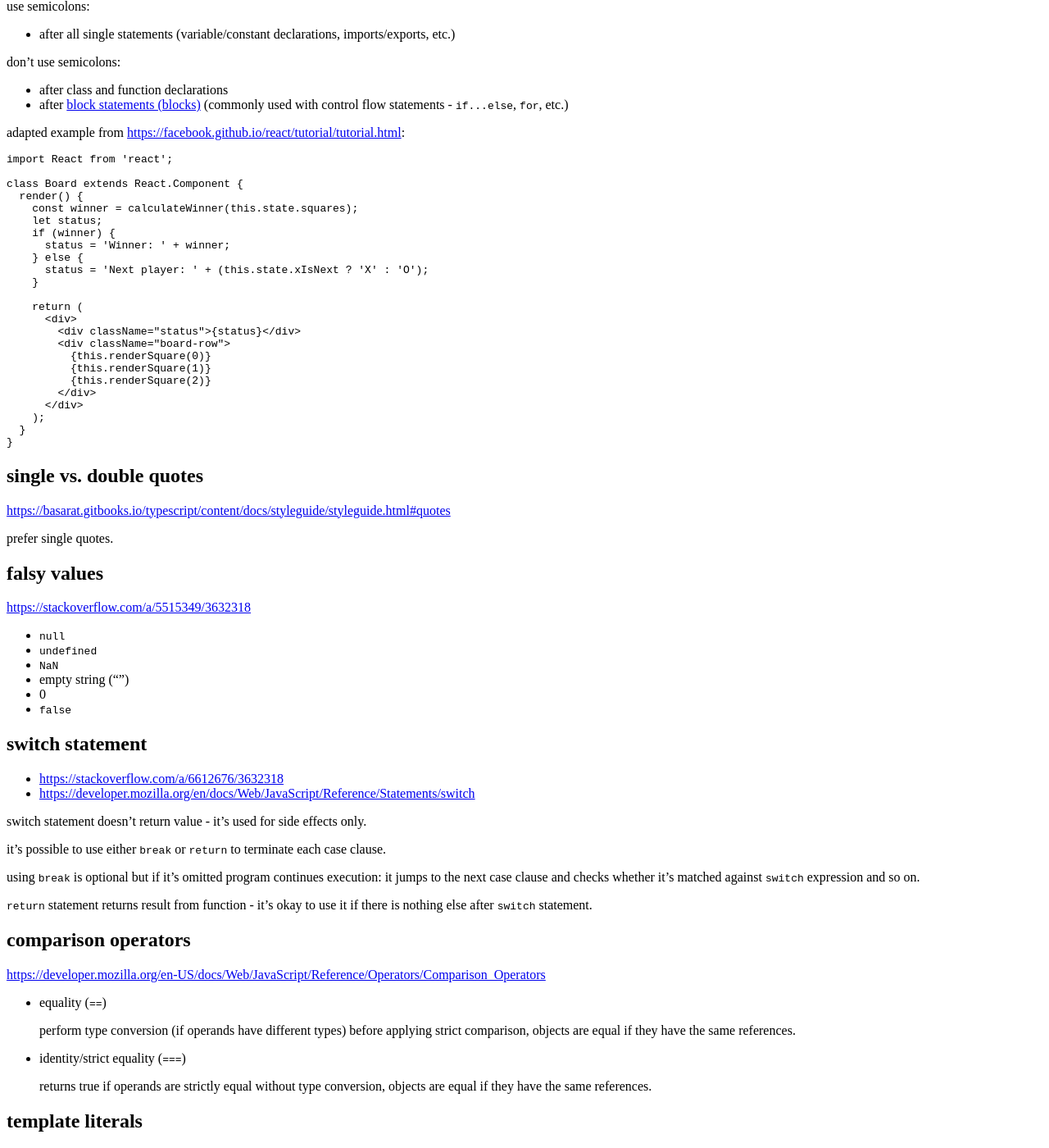
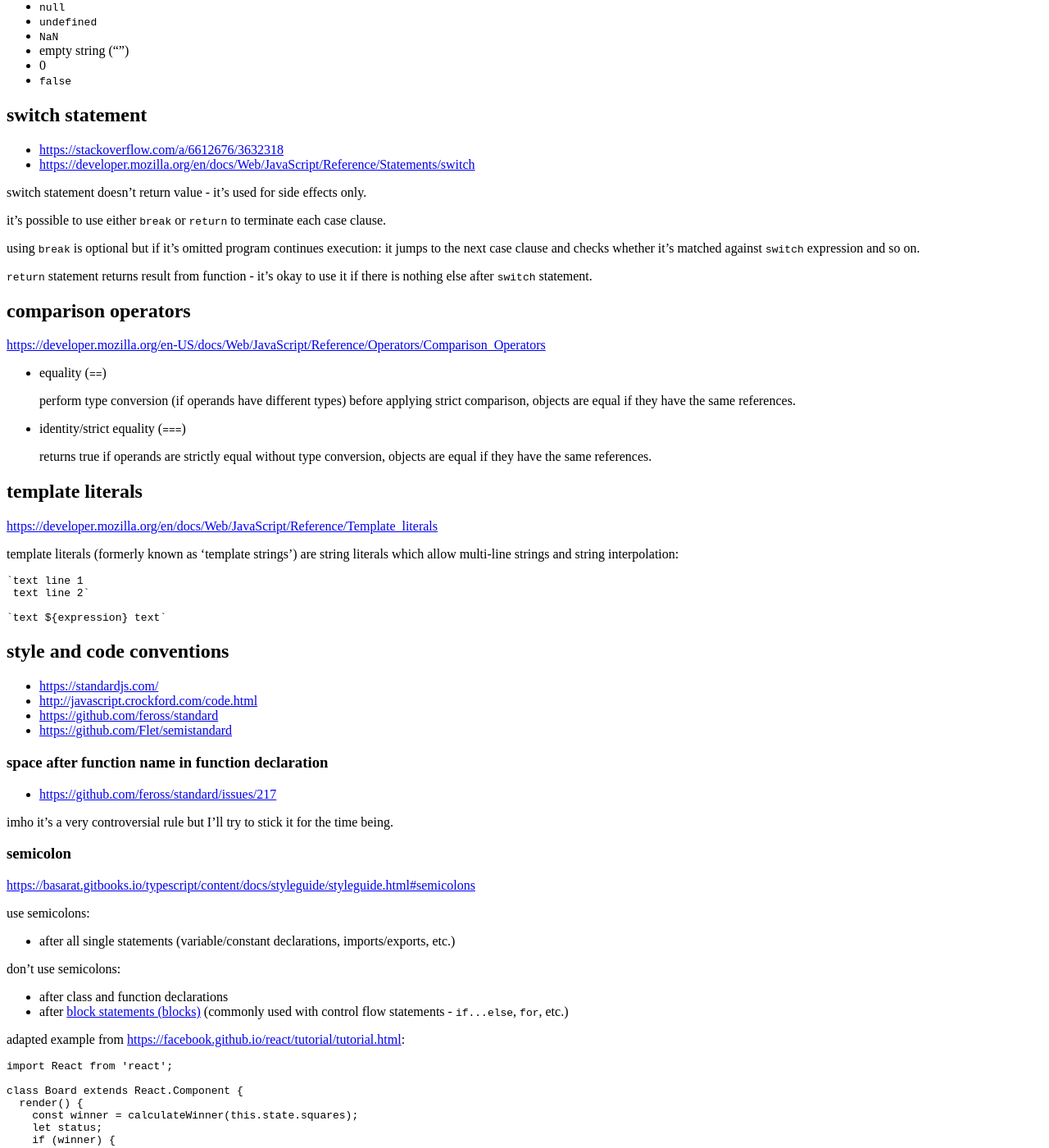
Before and after one commit to tap349/tap349.github.io, a Jekyll site: the page built from _posts/2017-05-30-javascript.md, in a window 1280 px wide and 1400 px high, scrolled down 822 px. Shown: the whole window at 82% size. Built offline with Jekyll 4.4.1, drawn with Linux system fonts in a browser that asks for light colours; some of the changed text lies outside the part shown.

Commit message:
update 2017-06-08_20:51:38

````diff
--- a/_posts/2017-05-30-javascript.md
+++ b/_posts/2017-05-30-javascript.md
@@ -41,55 +41,6 @@
 ### constructor function
 
 <https://developer.mozilla.org/en-US/docs/Web/JavaScript/Reference/Operators/new#Description>
-
-## semicolon
-
-<https://basarat.gitbooks.io/typescript/content/docs/styleguide/styleguide.html#semicolons>
-
-use semicolons:
-
-- after all single statements (variable/constant declarations, imports/exports, etc.)
-
-don't use semicolons:
-
-- after class and function declarations
-- after [block statements (blocks)](https://developer.mozilla.org/en/docs/Web/JavaScript/Reference/Statements/block)
-  (commonly used with control flow statements - `if...else`, `for`, etc.)
-
-adapted example from <https://facebook.github.io/react/tutorial/tutorial.html>:
-
-```javascript
-import React from 'react';
-
-class Board extends React.Component {
-  render() {
-    const winner = calculateWinner(this.state.squares);
-    let status;
-    if (winner) {
-      status = 'Winner: ' + winner;
-    } else {
-      status = 'Next player: ' + (this.state.xIsNext ? 'X' : 'O');
-    }
-
-    return (
-      <div>
-        <div className="status">{status}</div>
-        <div className="board-row">
-          {this.renderSquare(0)}
-          {this.renderSquare(1)}
-          {this.renderSquare(2)}
-        </div>
-      </div>
-    );
-  }
-}
-```
-
-## single vs. double quotes
-
-<https://basarat.gitbooks.io/typescript/content/docs/styleguide/styleguide.html#quotes>
-
-prefer single quotes.
 
 ## falsy values
 
@@ -145,3 +96,65 @@
 
 `text ${expression} text`
 ```
+
+## style and code conventions
+
+- <https://standardjs.com/>
+- <http://javascript.crockford.com/code.html>
+- <https://github.com/feross/standard>
+- <https://github.com/Flet/semistandard>
+
+### space after function name in function declaration
+
+- <https://github.com/feross/standard/issues/217>
+
+imho it's a very controversial rule but I'll try to stick it for the time being.
+
+### semicolon
+
+<https://basarat.gitbooks.io/typescript/content/docs/styleguide/styleguide.html#semicolons>
+
+use semicolons:
+
+- after all single statements (variable/constant declarations, imports/exports, etc.)
+
+don't use semicolons:
+
+- after class and function declarations
+- after [block statements (blocks)](https://developer.mozilla.org/en/docs/Web/JavaScript/Reference/Statements/block)
+  (commonly used with control flow statements - `if...else`, `for`, etc.)
+
+adapted example from <https://facebook.github.io/react/tutorial/tutorial.html>:
+
+```javascript
+import React from 'react';
+
+class Board extends React.Component {
+  render() {
+    const winner = calculateWinner(this.state.squares);
+    let status;
+    if (winner) {
+      status = 'Winner: ' + winner;
+    } else {
+      status = 'Next player: ' + (this.state.xIsNext ? 'X' : 'O');
+    }
+
+    return (
+      <div>
+        <div className="status">{status}</div>
+        <div className="board-row">
+          {this.renderSquare(0)}
+          {this.renderSquare(1)}
+          {this.renderSquare(2)}
+        </div>
+      </div>
+    );
+  }
+}
+```
+
+### single vs. double quotes
+
+<https://basarat.gitbooks.io/typescript/content/docs/styleguide/styleguide.html#quotes>
+
+prefer single quotes.
````
